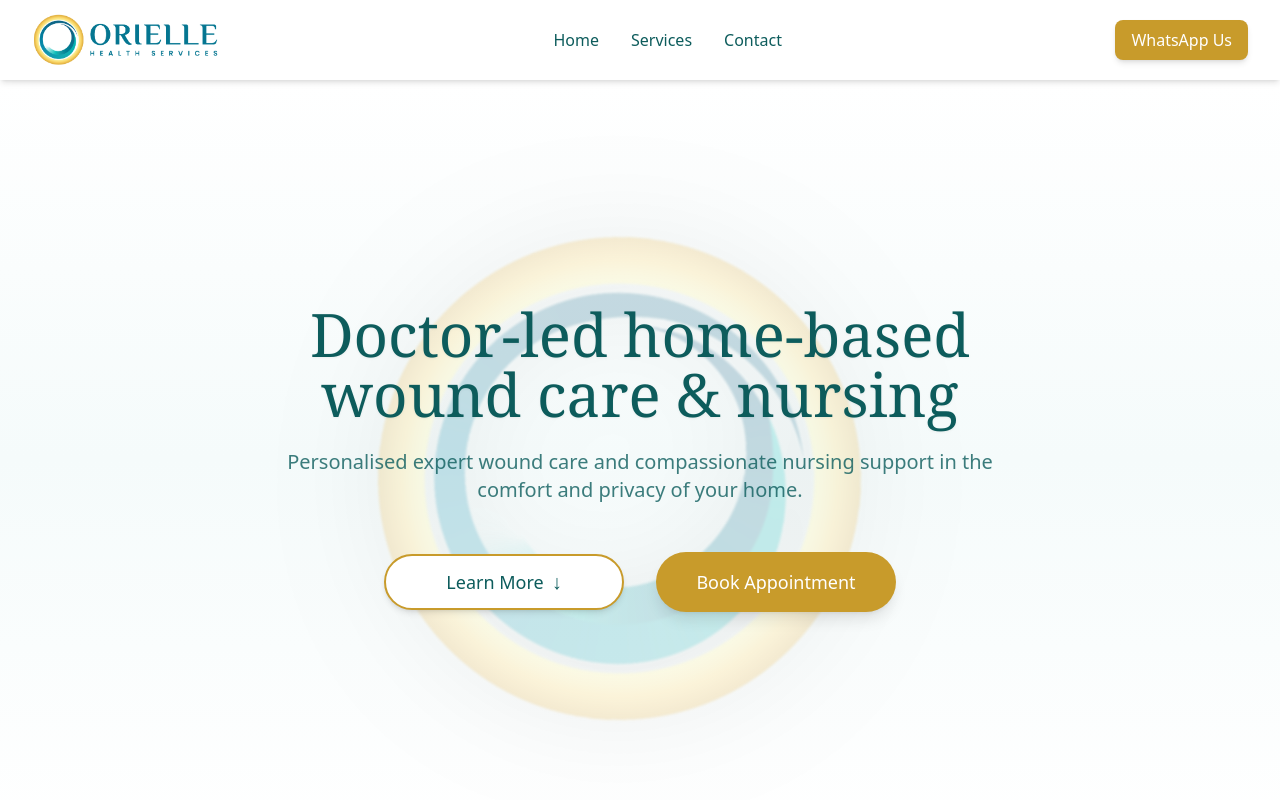
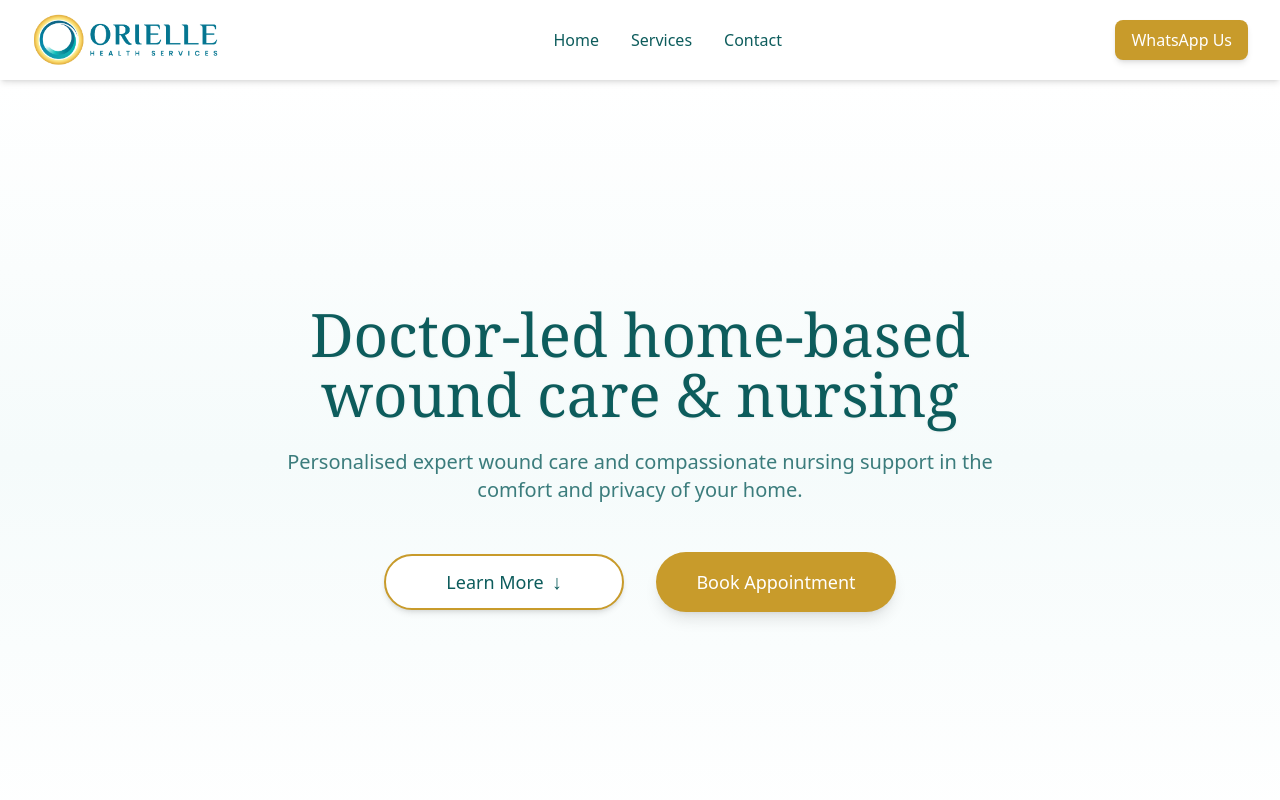
Before and after one commit to rrjayapalan/oriellehealth_verified, a Next.js app: page / in a window 1280 px wide. Shown: the top 800 px of the page. Built offline with nearby package versions, Linux system fonts and the light colour scheme.

Commit message:
Update page.js

```diff
--- a/app/page.js
+++ b/app/page.js
@@ -48,11 +48,7 @@ export default function Home() {
   <div className="absolute inset-0 bg-gradient-to-b from-white via-[#f5fbfb] to-white" />
 
   {/* Full-hero coloured watermark */}
-  <img
-    src="/logo-watermark.png"
-    alt="Orielle Health Services watermark"
-    className="hero-watermark"
-  />
+  <div className="hero-watermark" />
 
   {/* Content */}
   <div className="relative z-10 max-w-3xl">
```
